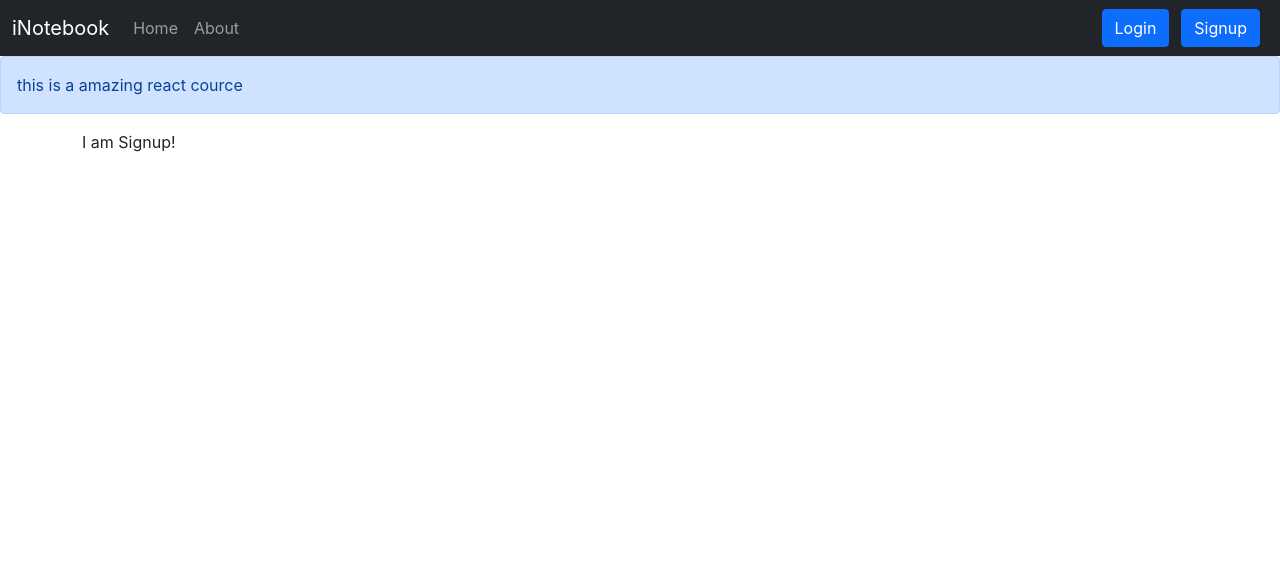
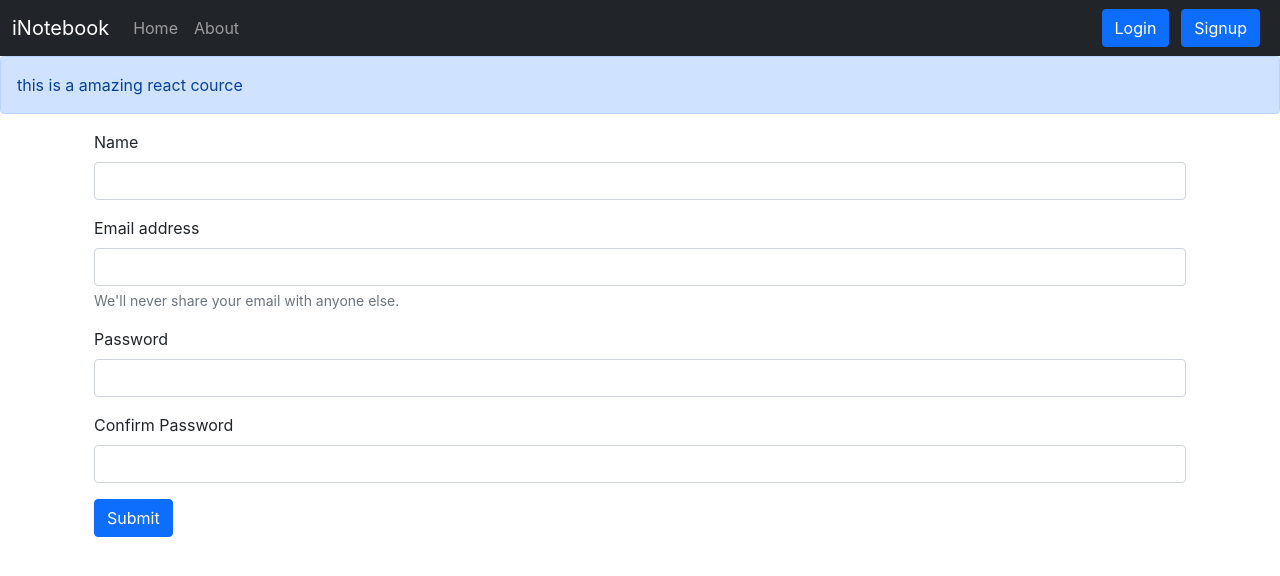
Before and after one commit to ChandanNayak-web/Notepad-Applicaton-Angular, a React (Create React App) app: page /signup in a window 1280 px wide. Shown: the top 576 px of the page. Built offline with nearby package versions, Linux system fonts and the light colour scheme.

Commit message:
here I add the signup finctionality to my iNoteBook project

```diff
--- a/src/components/Signup.js
+++ b/src/components/Signup.js
@@ -1,9 +1,68 @@
-import React from 'react'
+import React, { useState } from 'react'
+import { useNavigate } from 'react-router-dom'
 
 const Signup = () => {
+
+
+    const [credentials, setCredentials] = useState({ name: "", email: "", password: "", cpassword: "" });
+    //In react-router-dom v6 useHistory() is replaced by useNavigate().
+    const navigate = useNavigate();
+
+    const handleSubmit = async (e) => {
+        e.preventDefault();
+        const { name, email, password } = credentials;
+        const response = await fetch("http://localhost:5000/api/auth/createuser", {
+            method: 'POST',
+            headers: {
+                'Content-Type': 'application/json',
+            },
+            body: JSON.stringify({ name, email, password })
+        });
+        const json = await response.json();
+        console.log(json);
+
+        if (json.success) {
+            //save the auth token and redirect
+            localStorage.setItem('token', json.authtoken);
+            navigate("/");
+        } else {
+            alert("invalid cedential")
+        }
+
+
+
+    }
+
+
+    const onChange = (e) => {
+        setCredentials({ ...credentials, [e.target.name]: e.target.value })
+    }
+
+
+
+
     return (
-        <div>
-            I am Signup!
+        <div className='container'>
+            <form onSubmit={handleSubmit}>
+                <div className="mb-3">
+                    <label htmlFor="name" className="form-label">Name</label>
+                    <input type="text" className="form-control" id="name" name="name" onChange={onChange} aria-describedby="emailHelp" />
+                </div>
+                <div className="mb-3">
+                    <label htmlFor="email" className="form-label">Email address</label>
+                    <input type="email" className="form-control" id="email" name='email' onChange={onChange} aria-describedby="emailHelp" />
+                    <div id="emailHelp" className="form-text">We'll never share your email with anyone else.</div>
+                </div>
+                <div className="mb-3">
+                    <label htmlFor="password" className="form-label">Password</label>
+                    <input type="password" className="form-control" id="password" name='password' onChange={onChange} minLength={5} required />
+                </div>
+                <div className="mb-3">
+                    <label htmlFor="cpassword" className="form-label">Confirm Password</label>
+                    <input type="password" className="form-control" id="cpassword" name='cpassword' onChange={onChange} minLength={5} required />
+                </div>
+                <button type="submit" className="btn btn-primary">Submit</button>
+            </form>
         </div>
     )
 }
```
Also changed, not shown: 1 other file (tests, documents, lock files or other folders).
